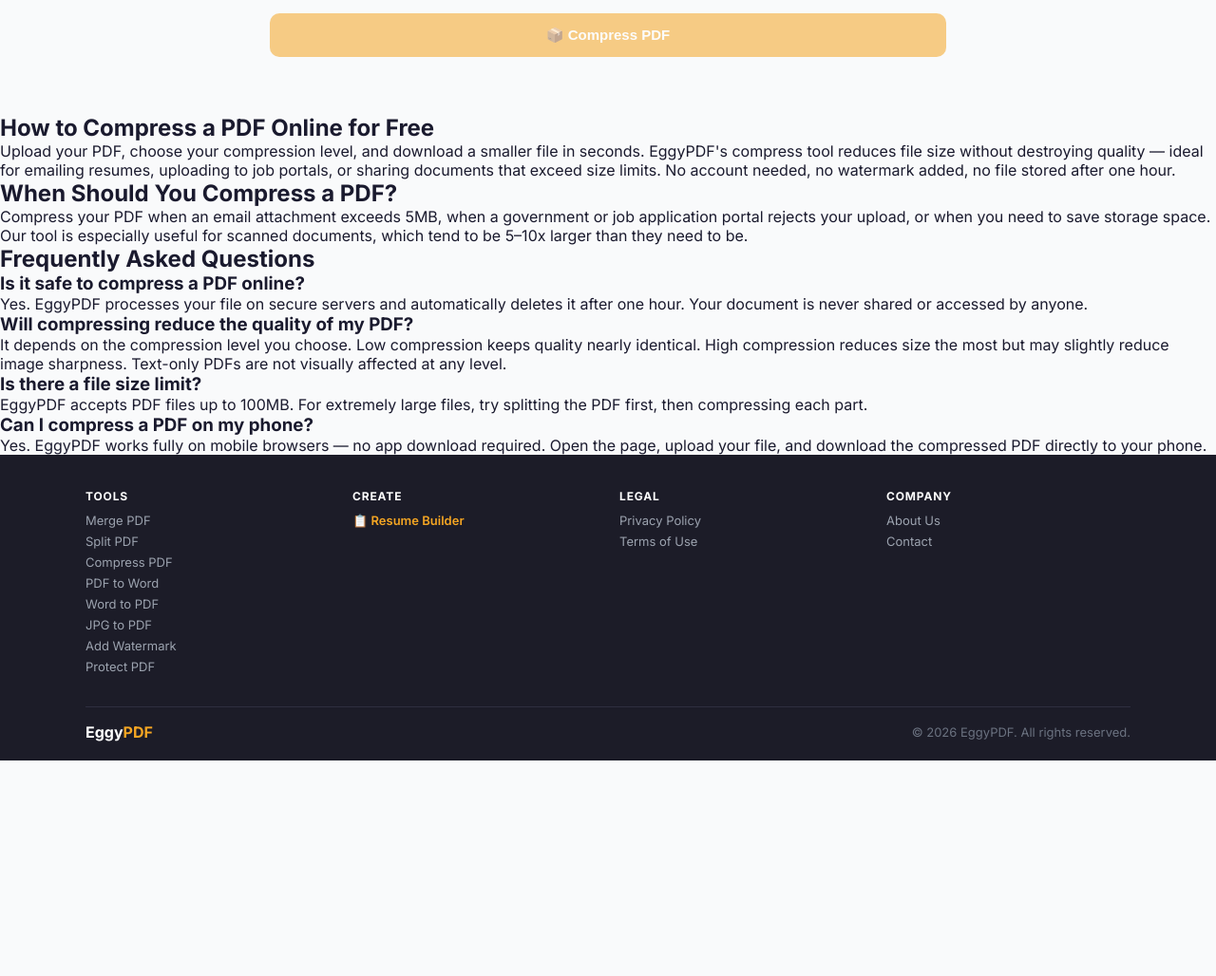
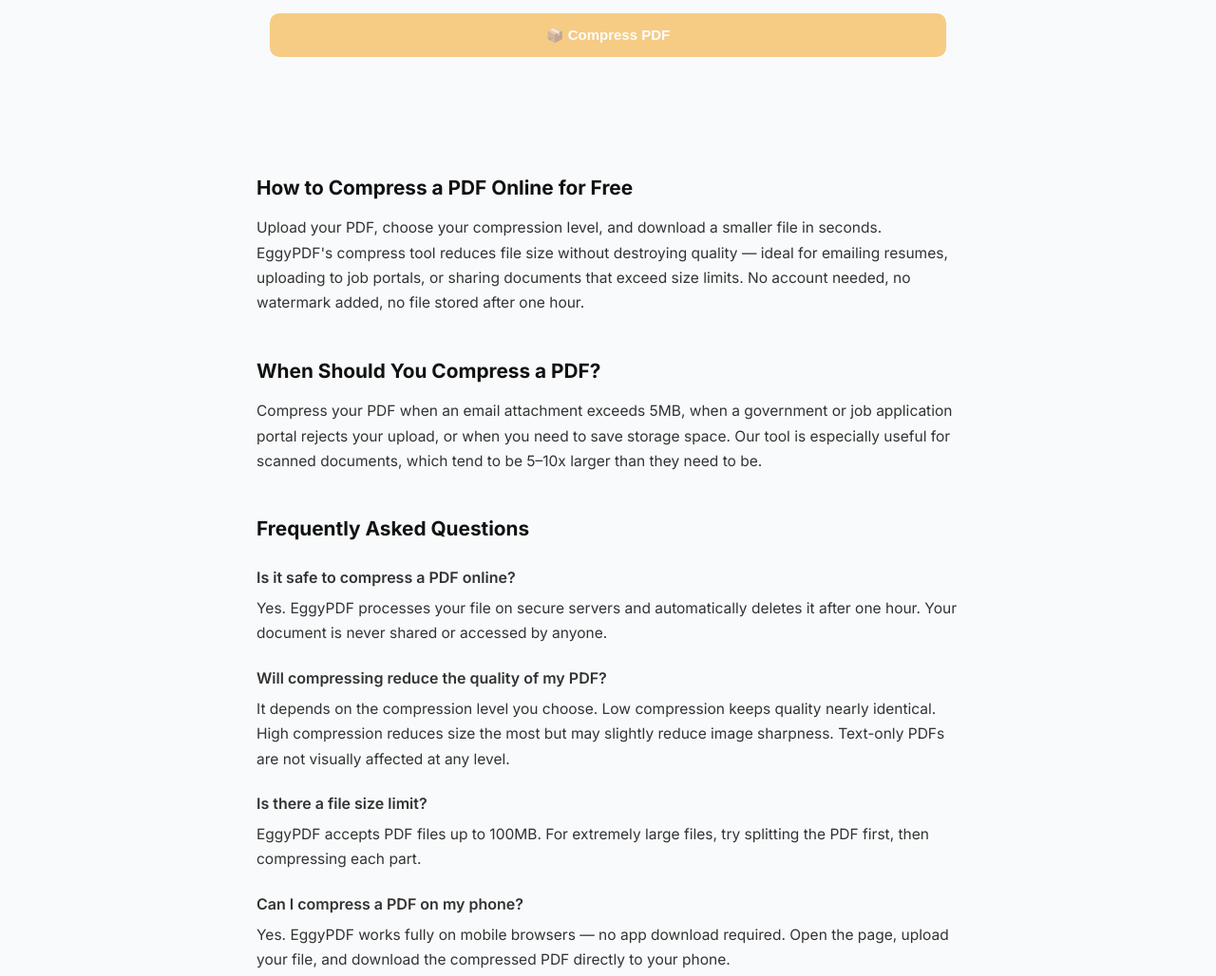
Before and after one commit to eggypdf/eggypdf-backend, a plain HTML site: page compress.html in a window 1280 px wide. Shown: the part 560-1588 px from the top of the page at 95% size. Before the commit the page ends 1361 px from the top, so only its background shows below. Drawn offline with Linux system fonts and the light colour scheme; no server answers.

Commit message:
Update compress.html

```diff
--- a/compress.html
+++ b/compress.html
@@ -8,7 +8,30 @@
 <meta name="viewport" content="width=device-width, initial-scale=1.0"/>
 <title>Compress PDF – EggyPDF</title>
 <link href="https://fonts.googleapis.com/css2?family=Inter:wght@400;500;600;700&display=swap" rel="stylesheet"/>
-<style>
+<style> .seo-section {
+  max-width: 780px;
+  margin: 60px auto;
+  padding: 0 20px;
+  font-family: inherit;
+  color: #333;
+  line-height: 1.7;
+}
+.seo-section h2 {
+  font-size: 1.3rem;
+  margin-top: 40px;
+  margin-bottom: 12px;
+  color: #111;
+}
+.seo-section h3 {
+  font-size: 1rem;
+  font-weight: 600;
+  margin-top: 20px;
+  margin-bottom: 6px;
+}
+.seo-section p {
+  margin: 0 0 16px;
+  font-size: 0.97rem;
+}
 *,*::before,*::after{box-sizing:border-box;margin:0;padding:0}
 :root{--brand:#f5a623;--brand-dark:#d4881a;--brand-light:#fff8ed;--text:#1a1a2e;--muted:#6b7280;--border:#e5e7eb;--bg:#f9fafb;--white:#fff;--radius:10px}
 body{font-family:'Inter',sans-serif;color:var(--text);background:var(--bg);min-height:100vh}
```
